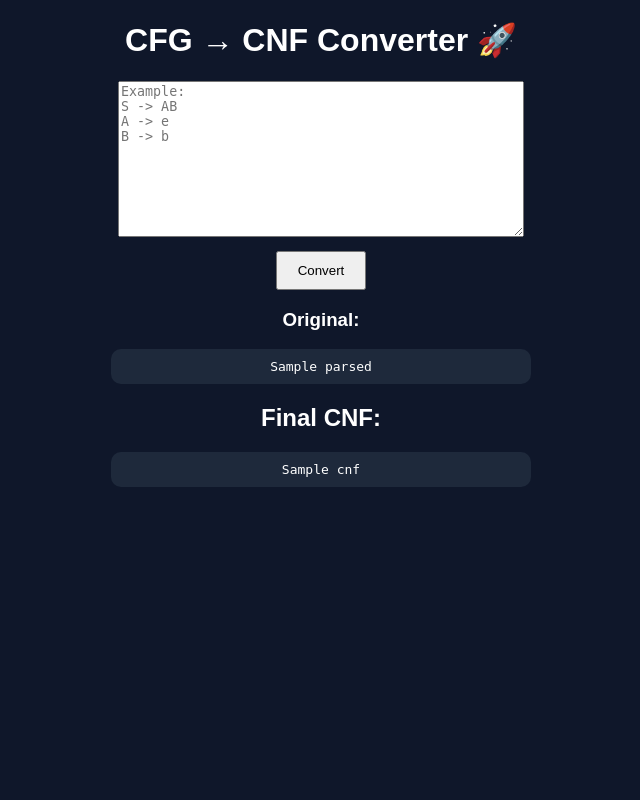
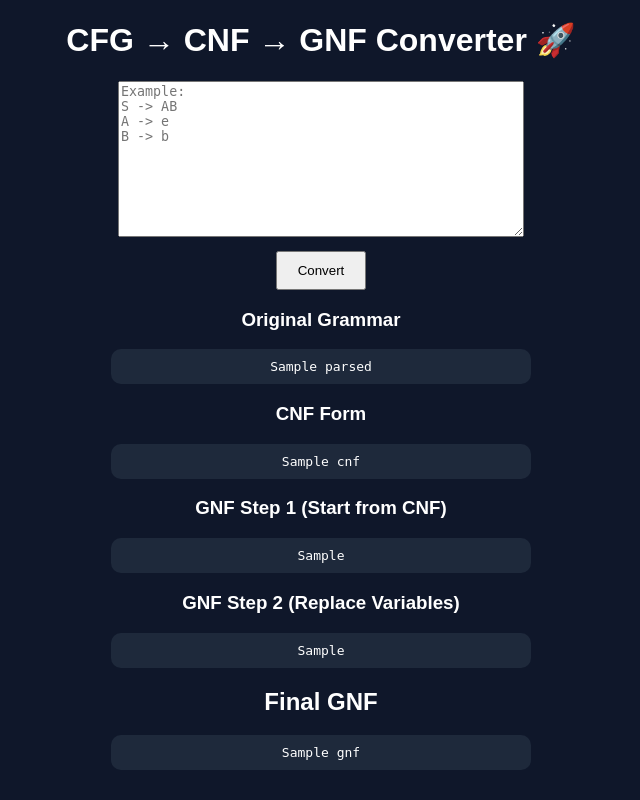
Before and after one commit to jaanvigangwal22/CGF-CONVERTOR-Project-, a Flask app: template templates/index.html in a window 1280 px wide. Shown: the whole page, without its empty margins (319-959 px from the left). Run offline with Flask 3, Linux system fonts and the light colour scheme; the template is opened without the code that fills it: most values are stand-ins (such as "Sample title", 1, 10 or a date in 2020).

Commit message:
Added GNF conversion feature

```diff
--- a/app.py
+++ b/app.py
@@ -4,7 +4,8 @@ from parser import (
     remove_epsilon,
     remove_unit,
     remove_useless,
-    to_cnf
+    to_cnf,
+    gnf_steps
 )
 
 app = Flask(__name__)
@@ -19,7 +20,12 @@ def home():
     no_useless = {}
     cnf = {}
 
+    gnf_step1 = {}
+    gnf_step2 = {}
+    gnf = {}
+
     if request.method == "POST":
+
         grammar = request.form["grammar"]
 
         parsed = parse_grammar(grammar)
@@ -28,6 +34,9 @@ def home():
         no_useless = remove_useless(no_unit)
         cnf = to_cnf(no_useless)
 
+        # GNF steps
+        gnf_step1, gnf_step2, gnf = gnf_steps(cnf)
+
     return render_template(
         "index.html",
         grammar=grammar,
@@ -35,7 +44,10 @@ def home():
         no_epsilon=no_epsilon,
         no_unit=no_unit,
         no_useless=no_useless,
-        cnf=cnf
+        cnf=cnf,
+        gnf_step1=gnf_step1,
+        gnf_step2=gnf_step2,
+        gnf=gnf
     )
 
 if __name__ == "__main__":
--- a/templates/index.html
+++ b/templates/index.html
@@ -2,7 +2,7 @@
 <html>
 
 <head>
-    <title>CFG to CNF Converter</title>
+    <title>CFG Converter</title>
 
     <style>
         body {
@@ -17,17 +17,17 @@
             height: 150px;
         }
 
-        button {
-            padding: 10px 20px;
-            margin-top: 10px;
-        }
-
         pre {
             background: #1e293b;
             padding: 10px;
             border-radius: 10px;
+            width: 400px;
             margin: 10px auto;
-            width: 400px;
+        }
+
+        button {
+            margin-top: 10px;
+            padding: 10px 20px;
         }
     </style>
 
@@ -35,7 +35,7 @@
 
 <body>
 
-<h1>CFG → CNF Converter 🚀</h1>
+<h1>CFG → CNF → GNF Converter 🚀</h1>
 
 <form method="POST">
 <textarea name="grammar" placeholder="Example:
@@ -47,28 +47,43 @@ B -> b"></textarea>
 </form>
 
 {% if parsed %}
-<h3>Original:</h3>
+<h3>Original Grammar</h3>
 <pre>{{ parsed }}</pre>
 {% endif %}
 
 {% if no_epsilon %}
-<h3>After Epsilon Removal:</h3>
+<h3>After Epsilon Removal</h3>
 <pre>{{ no_epsilon }}</pre>
 {% endif %}
 
 {% if no_unit %}
-<h3>After Unit Removal:</h3>
+<h3>After Unit Removal</h3>
 <pre>{{ no_unit }}</pre>
 {% endif %}
 
 {% if no_useless %}
-<h3>After Useless Removal:</h3>
+<h3>After Useless Removal</h3>
 <pre>{{ no_useless }}</pre>
 {% endif %}
 
 {% if cnf %}
-<h2>Final CNF:</h2>
+<h3>CNF Form</h3>
 <pre>{{ cnf }}</pre>
+{% endif %}
+
+{% if gnf_step1 %}
+<h3>GNF Step 1 (Start from CNF)</h3>
+<pre>{{ gnf_step1 }}</pre>
+{% endif %}
+
+{% if gnf_step2 %}
+<h3>GNF Step 2 (Replace Variables)</h3>
+<pre>{{ gnf_step2 }}</pre>
+{% endif %}
+
+{% if gnf %}
+<h2>Final GNF</h2>
+<pre>{{ gnf }}</pre>
 {% endif %}
 
 </body>
```
Also changed, not shown: parser.py (+58 -8 lines).
